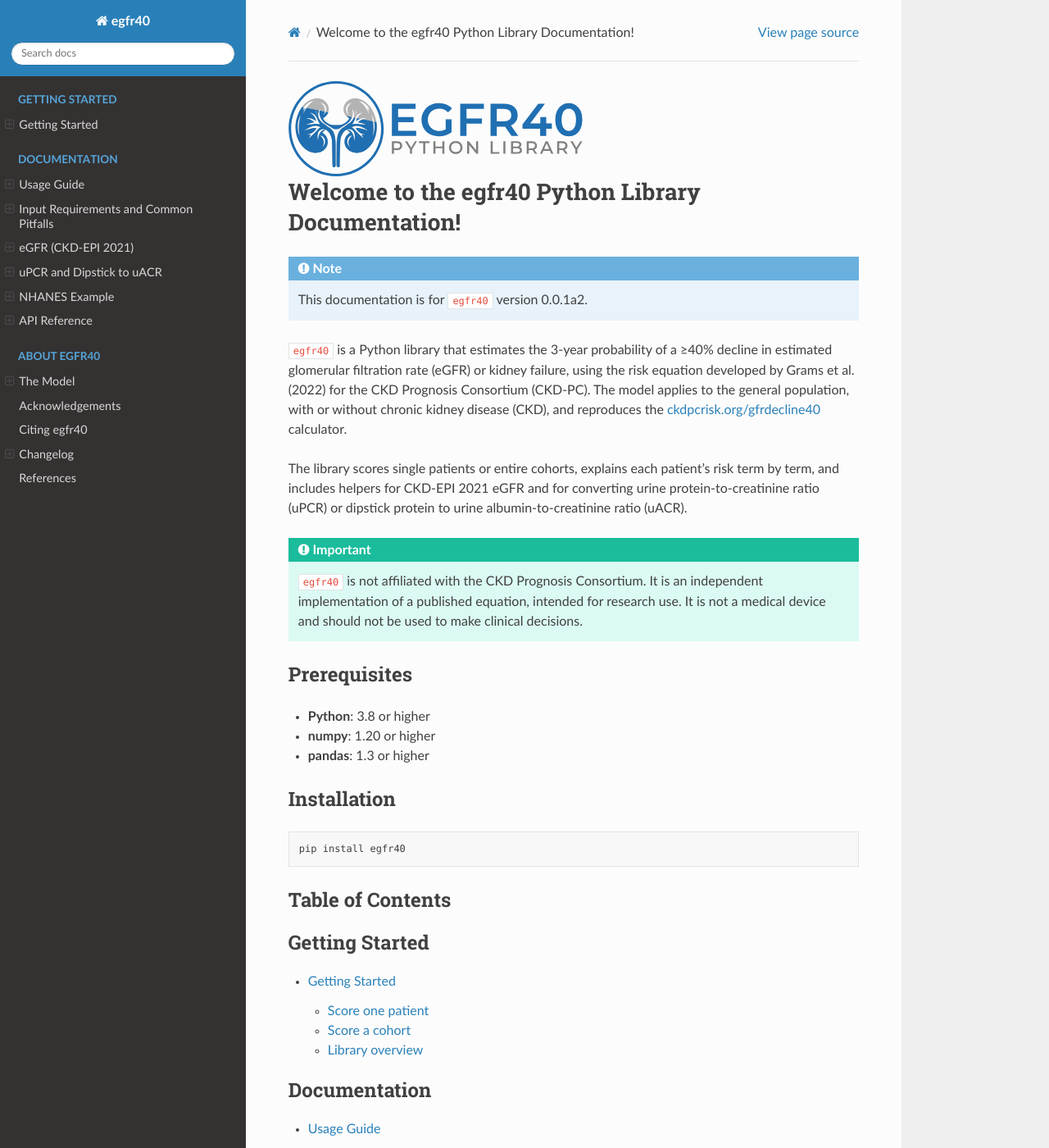
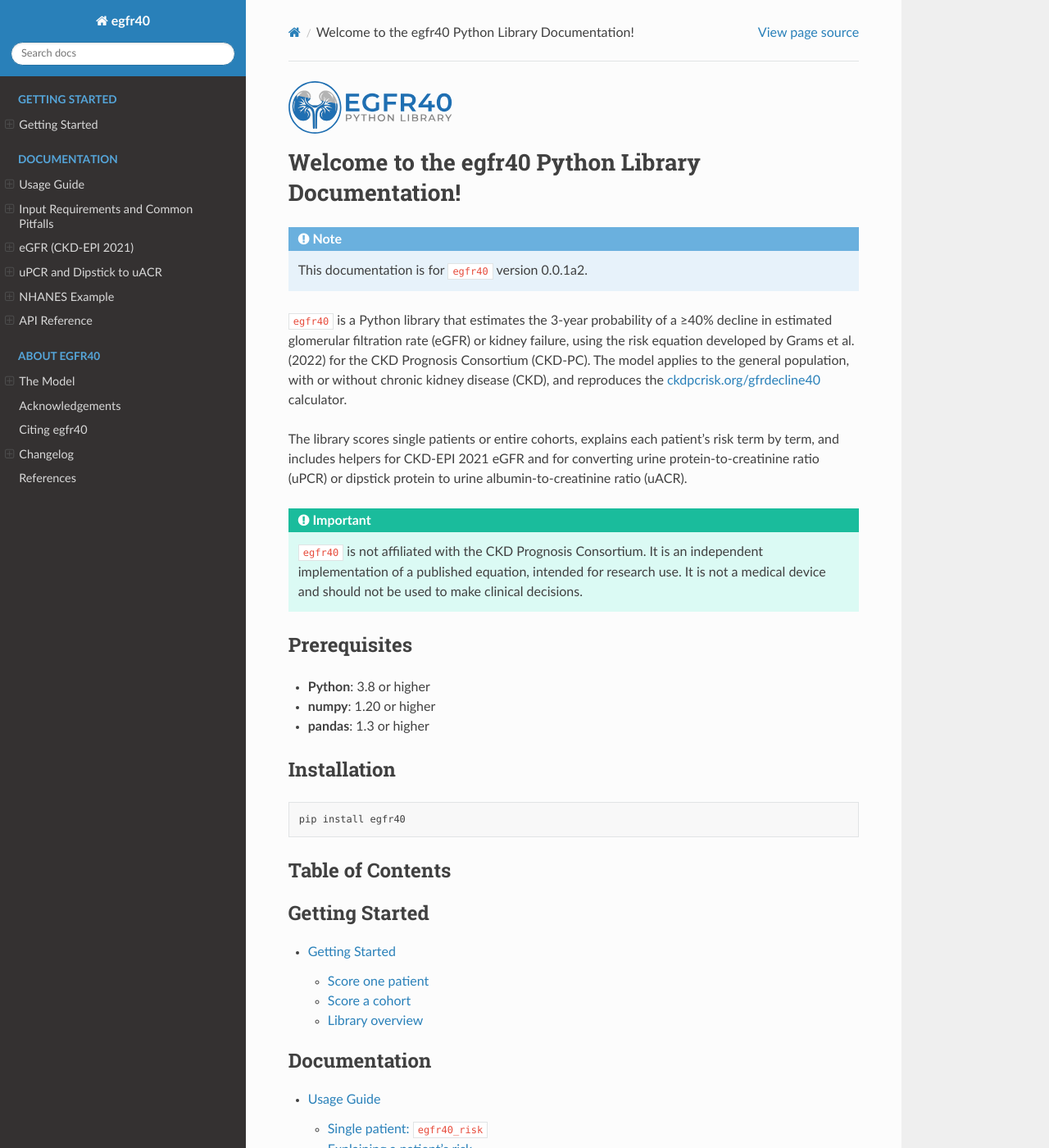
Before and after one commit to lshpaner/egfr40, a Sphinx documentation site: the page built from docs/index.rst, in a window 1280 px wide and 1400 px high. Shown: the whole window at 82% size. Built offline with Sphinx 7.4.7 and the Read the Docs theme 3.1.0, drawn with Linux system fonts in a browser that asks for light colours.

Commit message:
Docs: 200px logo at the top of every page, right-click and drag disabled

```diff
--- a/docs/_static/custom.css
+++ b/docs/_static/custom.css
@@ -3,3 +3,13 @@ div.math, .math {
     overflow-x: auto;
     overflow-y: hidden;
 }
+
+/* Page logo: not selectable, not draggable */
+img.egfr40-logo {
+    display: block;
+    margin-bottom: 1em;
+    user-select: none;
+    -webkit-user-select: none;
+    -webkit-user-drag: none;
+    -webkit-touch-callout: none;
+}
--- a/docs/conf.py
+++ b/docs/conf.py
@@ -37,6 +37,15 @@ html_theme_options = {"navigation_depth": 3, "collapse_navigation": False}
 copybutton_prompt_text = r">>> |\.\.\. |\$ "
 copybutton_prompt_is_regexp = True
 
+# Logo at the top of every page, 200px like kfre; right-click and drag disabled
+rst_prolog = """
+.. raw:: html
+
+   <img src="_static/egfr40_logo.svg" alt="egfr40 Python library" width="200"
+        class="egfr40-logo" draggable="false" oncontextmenu="return false;">
+
+"""
+
 rst_epilog = f"""
 .. |version_str| replace:: {release}
 """
--- a/docs/index.rst
+++ b/docs/index.rst
@@ -1,7 +1,3 @@
-.. image:: _static/egfr40_logo.svg
-   :alt: egfr40 Python library
-   :width: 360px
-
 Welcome to the egfr40 Python Library Documentation!
 ===================================================
 
```
